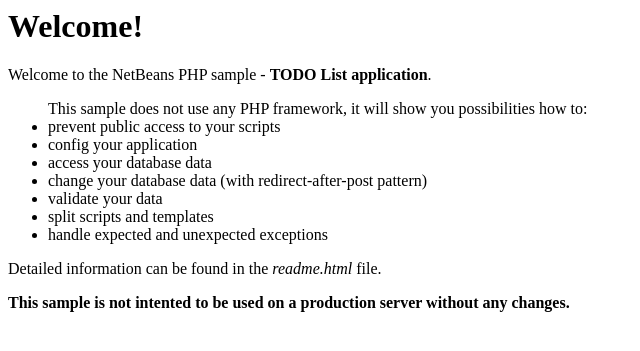
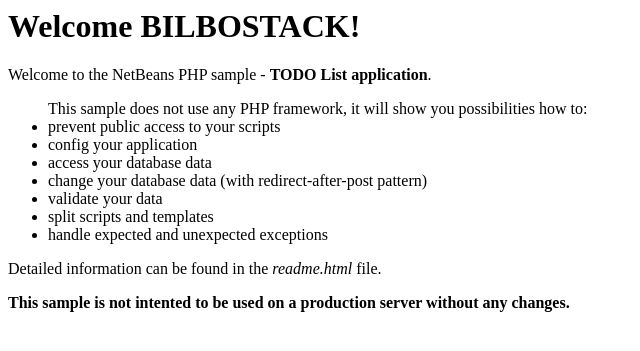
Before and after one commit to ibonilm/bilbostack, a PHP site: page /home.phtml in a window 1280 px wide. Shown: the top 351 px of the page, without its empty margins (0-640 px from the left). Run offline with PHP 8.4, Linux system fonts and the light colour scheme.

Commit message:
bilbostack

```diff
--- a/page/home.phtml
+++ b/page/home.phtml
@@ -42,7 +42,7 @@
  */
 
 ?>
-<h1>Welcome!</h1>
+<h1>Welcome BILBOSTACK!</h1>
 
 <p class="p">Welcome to the NetBeans PHP sample - <b>TODO List application</b>.</p>
 <ul class="p">
```
